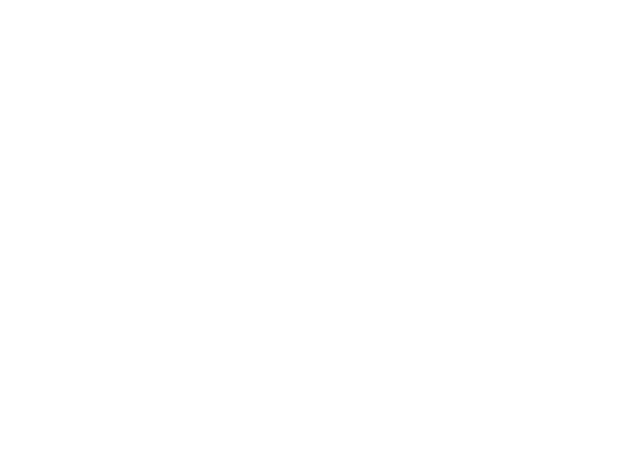
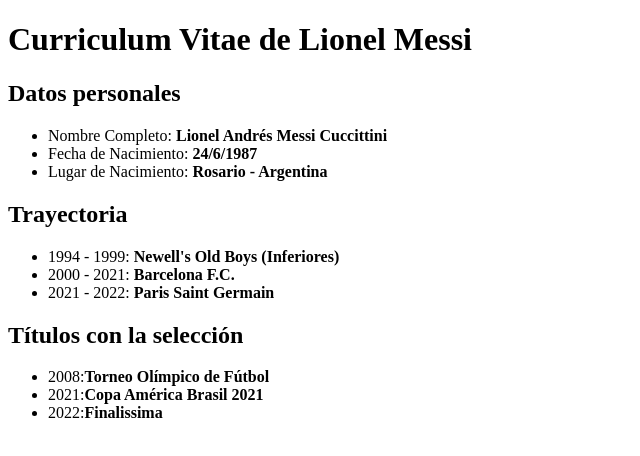
Before and after one commit to EnderRomero/NUCBA-E1-Forms-y-Listas---Diseno-Web, a plain HTML site: page Ejercicio 1 - Listas/index.html in a window 1280 px wide. Shown: the whole page, without its empty margins (0-640 px from the left). Drawn offline with Linux system fonts and the light colour scheme.

Commit message:
Tarea 1 done

```diff
--- a/Ejercicio 1 - Listas/index.html
+++ b/Ejercicio 1 - Listas/index.html
@@ -7,6 +7,41 @@
     <title>Ejercicio 1 - Listas</title>
 </head>
 <body>
+    <header>
 
+    </header>
+
+    <main>
+        <h1>Curriculum Vitae de Lionel Messi</h1>
+        <section>
+            <h2>Datos personales</h2>
+            <ul>
+                <li>Nombre Completo: <b>Lionel Andrés Messi Cuccittini</b></li>
+                <li>Fecha de Nacimiento: <b>24/6/1987</b></li>
+                <li>Lugar de Nacimiento: <b>Rosario - Argentina</b></li>
+            </ul>
+        </section>
+        <section>
+            <h2>Trayectoria</h2>
+            <ul>
+                <li>1994 - 1999: <b>Newell's Old Boys (Inferiores)</b></li>
+                <li>2000 - 2021: <b>Barcelona F.C.</b></li>
+                <li>2021 - 2022: <b>Paris Saint Germain</b></li>
+            </ul>
+        </section>
+        <section>
+            <h2>Títulos con la selección</h2>
+            <ul>
+                <li>2008:<b>Torneo Olímpico de Fútbol</b></li>
+                <li>2021:<b>Copa América Brasil 2021</b></li>
+                <li>2022:<b>Finalissima</b></li>
+            </ul>
+        </section>
+
+    </main>
+
+    <footer>
+
+    </footer>
 </body>
 </html>
```
